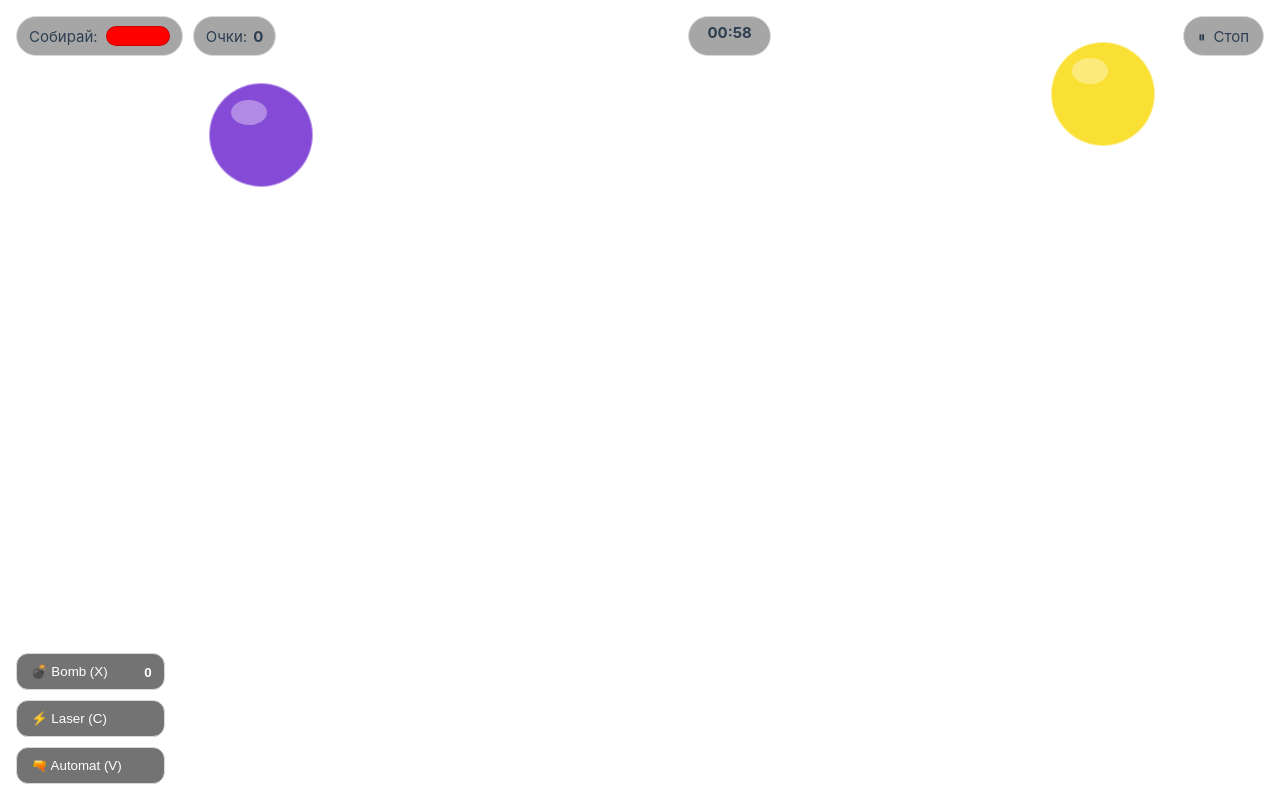
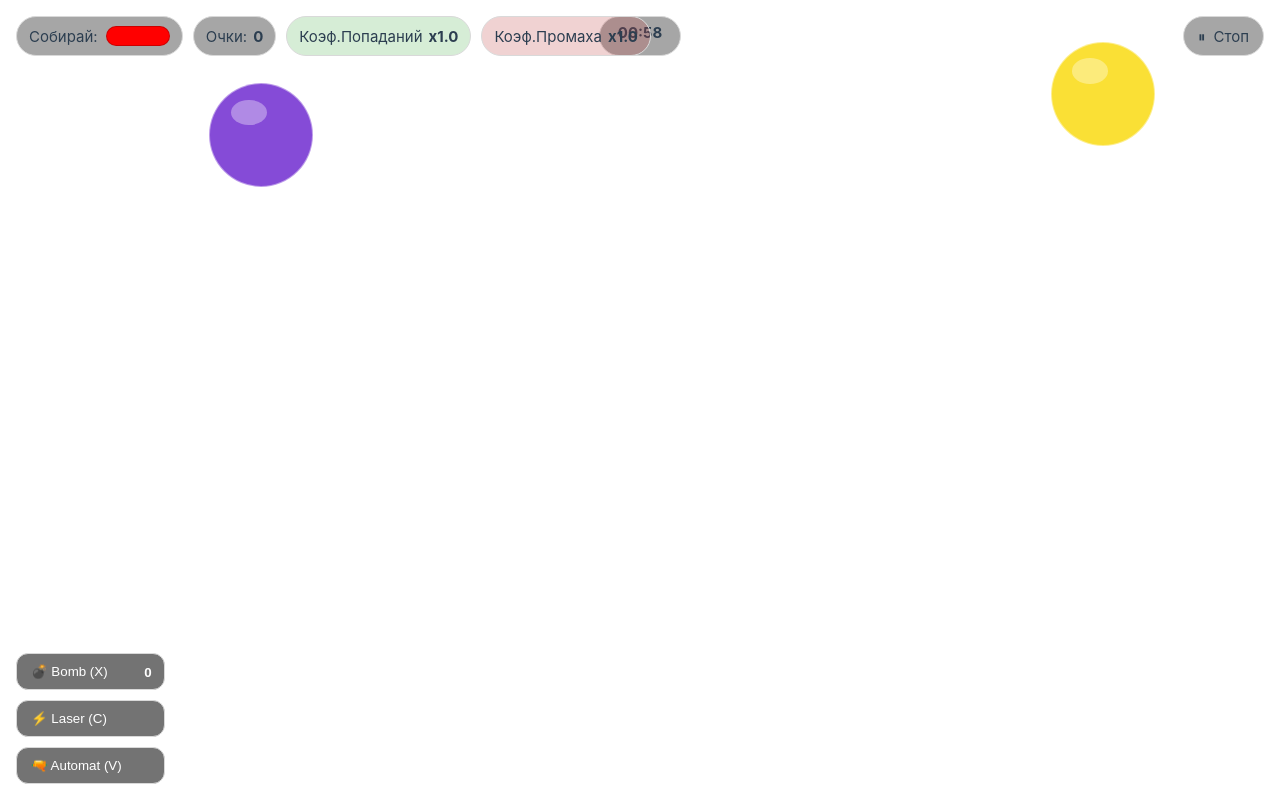
Before and after one commit to reznikovkg/vue-3-docker-compose, a Vue app in the folder vue/: page / in a window 1280 px wide. Both pictures are taken after a click on the button "НАЧАТЬ ИГРУ". Built offline with nearby package versions, Linux system fonts and the light colour scheme.

Commit message:
refactoring global settings and UI

```diff
--- a/vue/src/components/BubbleGame.vue
+++ b/vue/src/components/BubbleGame.vue
@@ -25,7 +25,17 @@
 
           <div class="c-game__score">
             <span class="c-game__scoreText">Очки:</span>
-            <span class="c-game__scoreValue">{{ score }}</span>
+            <span class="c-game__scoreValue">{{ scoreRounded }}</span>
+          </div>
+
+          <div class="c-game__comboBox c-game__comboBox--hit">
+            <span class="c-game__comboBoxLabel">Коэф.Попаданий</span>
+            <span class="c-game__comboBoxValue">x{{ hitComboMultiplier.toFixed(1) }}</span>
+          </div>
+
+          <div class="c-game__comboBox c-game__comboBox--miss">
+            <span class="c-game__comboBoxLabel">Коэф.Промаха</span>
+            <span class="c-game__comboBoxValue">x{{ missComboMultiplier.toFixed(1) }}</span>
           </div>
         </div>
 
@@ -74,6 +84,7 @@
         v-for="item in comboTextItems"
         :key="item.id"
         class="c-game__comboText"
+        :class="'c-game__comboText--' + item.type"
         :style="{ left: item.x + 'px', top: item.y + 'px' }"
       >
         {{ item.text }}
@@ -155,7 +166,8 @@
 import {
   GAME_COLORS,
   GAME_DEFAULTS,
-  BUBBLE_RULES
+  BUBBLE_RULES,
+  GAME_MODE_RULES
 } from '@/constants/gameConfig.js'
 import {
   handleLaserMode,
@@ -266,6 +278,10 @@ export default {
       return explosionAsset
     },
 
+    scoreRounded() {
+      return Math.round(this.score)
+    },
+
     formattedTime() {
       const safeTime = this.timeLeft > 0 ? this.timeLeft : 0
       const mm = Math.floor(safeTime / 60)
@@ -292,18 +308,7 @@ export default {
     },
 
     getModeConfig(mode) {
-      const map = {
-        laser: {
-          active: 8,
-          cooldown: 10
-        },
-        automat: {
-          active: 8,
-          cooldown: 10
-        }
-      }
-
-      return map[mode] || null
+      return GAME_MODE_RULES[mode] || null
     },
 
     isModeCooldown(mode) {
@@ -801,7 +806,7 @@ export default {
       const deltas = []
       let nextScore = this.score
       let nextBubbles = [...this.bubbles]
-      const prevBombStep = Math.floor(this.successfulHitsCount / 10)
+      const prevBombStep = Math.floor(this.successfulHitsCount / GAME_MODE_RULES.bomb.hitsStep)
       let nextHitsCount = this.successfulHitsCount
 
       // для каждого найти пузырь считать клик, копим и делитим иначе выход
@@ -840,7 +845,7 @@ export default {
       this.bubbles = nextBubbles
       this.successfulHitsCount = nextHitsCount
 
-      const nextBombStep = Math.floor(this.successfulHitsCount / 10)
+      const nextBombStep = Math.floor(this.successfulHitsCount / GAME_MODE_RULES.bomb.hitsStep)
       if (nextBombStep > prevBombStep) {
         this.bombsCount += nextBombStep - prevBombStep
       }
@@ -992,11 +997,45 @@ export default {
     z-index: 9;
     pointer-events: none;
     transform: translate(-50%, -50%) rotate(-8deg);
-    color: #ffd24c;
     font-weight: 700;
     white-space: nowrap;
     text-shadow: 0 0 8px rgba(0, 0, 0, 0.45);
     animation: c-game-combo-fade 0.9s ease forwards;
+
+    &--hit {
+      color: #7fe36a;
+    }
+
+    &--miss {
+      color: #ff6b6b;
+    }
+  }
+
+  &__comboBox {
+    display: inline-flex;
+    align-items: center;
+    gap: 6px;
+    min-height: 40px;
+    padding: 8px 12px;
+    border-radius: 999px;
+    border: 1px solid #d9d9d9;
+
+    &--hit {
+      background: rgba(84, 180, 84, 0.24);
+    }
+
+    &--miss {
+      background: rgba(190, 70, 70, 0.24);
+    }
+  }
+
+  &__comboBoxLabel {
+    line-height: 1;
+  }
+
+  &__comboBoxValue {
+    line-height: 1;
+    font-weight: 700;
   }
 
   &__modes {
@@ -1072,14 +1111,15 @@ export default {
     z-index: 10;
     display: flex;
     align-items: center;
-    justify-content: space-between;
-    gap: 12px;
+    justify-content: center;
   }
 
   &__targetWrap {
     display: inline-flex;
     align-items: center;
     gap: 10px;
+    position: absolute;
+    left: 0;
   }
 
   &__target {
@@ -1146,6 +1186,8 @@ export default {
     cursor: pointer;
     user-select: none;
     background: rgba(0, 0, 0, 0.35);
+    position: absolute;
+    right: 0;
   }
 
   &__stopIcon {
--- a/vue/src/components/pages/IndexPage.vue
+++ b/vue/src/components/pages/IndexPage.vue
@@ -121,8 +121,9 @@ export default {
 
     onFinish(res) {
       const score = res && typeof res.score === 'number' ? res.score : 0
-      this.lastResultScore = score
-      this.setLastResult(score).then(() => {
+      const roundedScore = Math.round(score)
+      this.lastResultScore = roundedScore
+      this.setLastResult(roundedScore).then(() => {
         this.showMenu = true
       })
     }
--- a/vue/src/components/ui/GamwMenu.vue
+++ b/vue/src/components/ui/GamwMenu.vue
@@ -125,7 +125,8 @@ export default {
 
   computed: {
     lastResultScore() {
-      return this.$store.getters.getLastResultScore
+      const score = this.$store.getters.getLastResultScore
+      return typeof score === 'number' ? Math.round(score) : score
     },
 
     availableColors() {
--- a/vue/src/constants/gameConfig.js
+++ b/vue/src/constants/gameConfig.js
@@ -69,3 +69,35 @@ export const BUBBLE_DEFAULTS = {
   bubbleId: 0,
   sizeType: 'medium'
 }
+
+export const GAME_MODE_RULES = {
+  bomb: {
+    hitsStep: 10,
+    growDelay: 80,
+    explodeDelay: 1200,
+    radius: 140,
+    explosionLife: 450
+  },
+  laser: {
+    active: 8,
+    cooldown: 10
+  },
+  automat: {
+    active: 8,
+    cooldown: 10,
+    shotDelay: 500,
+    markHideDelay: 1600,
+    markLife: 2000
+  }
+}
+
+export const COMBO_RULES = {
+  hitStep: 1.2,
+  hitMax: 5,
+  missStep: 1.3,
+  missMax: 7,
+  textLife: 900,
+  textOffsetX: 12,
+  textOffsetY: 12,
+  textStepY: 18
+}
--- a/vue/src/game/gameModes.js
+++ b/vue/src/game/gameModes.js
@@ -1,4 +1,4 @@
-import { BUBBLE_RULES } from '@/constants/gameConfig.js'
+import { BUBBLE_RULES, COMBO_RULES, GAME_MODE_RULES } from '@/constants/gameConfig.js'
 
 export function handleLaserMode(ctx, e) {
   if (!ctx || !e) {
@@ -62,18 +62,18 @@ export function startAutomatMode(ctx) {
 
         return mark
       })
-    }, 1600)
+    }, GAME_MODE_RULES.automat.markHideDelay)
 
     setTimeout(() => {
       ctx.marks = ctx.marks.filter((mark) => mark.id !== id)
-    }, 2000)
+    }, GAME_MODE_RULES.automat.markLife)
 
     // для клика перевод
     ctx.handleFieldClick({
       clientX: rect.left + x,
       clientY: rect.top + y
     })
-  }, 500)
+  }, GAME_MODE_RULES.automat.shotDelay)
 
   return ctx.autoShotTimerId
 }
@@ -104,31 +104,33 @@ export function applyCombo(ctx, bubble, x, y, index = 0) {
 
   const addComboText = (text) => {
     const id = Date.now() + Math.random()
+    const isHit = bubble.color === ctx.targetColor
     const item = {
       id,
-      x: x + 12,
-      y: y - 12 - index * 18,
-      text
+      x: x + COMBO_RULES.textOffsetX,
+      y: y - COMBO_RULES.textOffsetY - index * COMBO_RULES.textStepY,
+      text,
+      type: isHit ? 'hit' : 'miss'
     }
 
     ctx.comboTextItems = [...ctx.comboTextItems, item]
 
     setTimeout(() => {
       ctx.comboTextItems = ctx.comboTextItems.filter((comboItem) => comboItem.id !== id)
-    }, 900)
+    }, COMBO_RULES.textLife)
   }
 
   if (bubble.color === ctx.targetColor) {
     const delta = getSafeValue(ctx.scoreHit * ctx.hitComboMultiplier)
-    ctx.hitComboMultiplier = getSafeValue(Math.min(ctx.hitComboMultiplier * 1.2, 5))
-    addComboText('Комбо x' + ctx.hitComboMultiplier.toFixed(1))
+    ctx.hitComboMultiplier = getSafeValue(Math.min(ctx.hitComboMultiplier * COMBO_RULES.hitStep, COMBO_RULES.hitMax))
+    addComboText('Бонус x' + ctx.hitComboMultiplier.toFixed(1))
     return delta
   }
 
   const penalty = BUBBLE_RULES.miss[bubble.size] || ctx.scoreMiss
   const delta = getSafeValue(penalty * ctx.missComboMultiplier)
-  ctx.missComboMultiplier = getSafeValue(Math.min(ctx.missComboMultiplier * 1.3, 7))
-  addComboText('Комбо x' + ctx.missComboMultiplier.toFixed(1))
+  ctx.missComboMultiplier = getSafeValue(Math.min(ctx.missComboMultiplier * COMBO_RULES.missStep, COMBO_RULES.missMax))
+  addComboText('Штраф x' + ctx.missComboMultiplier.toFixed(1))
   return delta
 }
 
@@ -163,12 +165,12 @@ export function spawnBomb(ctx, x, y) {
 
       return item
     })
-  }, 80)
+  }, GAME_MODE_RULES.bomb.growDelay)
 
   setTimeout(() => {
     //id и размер взрыва
     const explosionId = Date.now() + Math.random()
-    const radius = 140
+    const radius = GAME_MODE_RULES.bomb.radius
     const explosion = {
       id: explosionId,
       x: bombX,
@@ -207,8 +209,8 @@ export function spawnBomb(ctx, x, y) {
 
     setTimeout(() => {
       ctx.bombExplosionItems = ctx.bombExplosionItems.filter((item) => item.id !== explosionId)
-    }, 450)
-  }, 1200)
+    }, GAME_MODE_RULES.bomb.explosionLife)
+  }, GAME_MODE_RULES.bomb.explodeDelay)
 
   return bomb
 }
```
